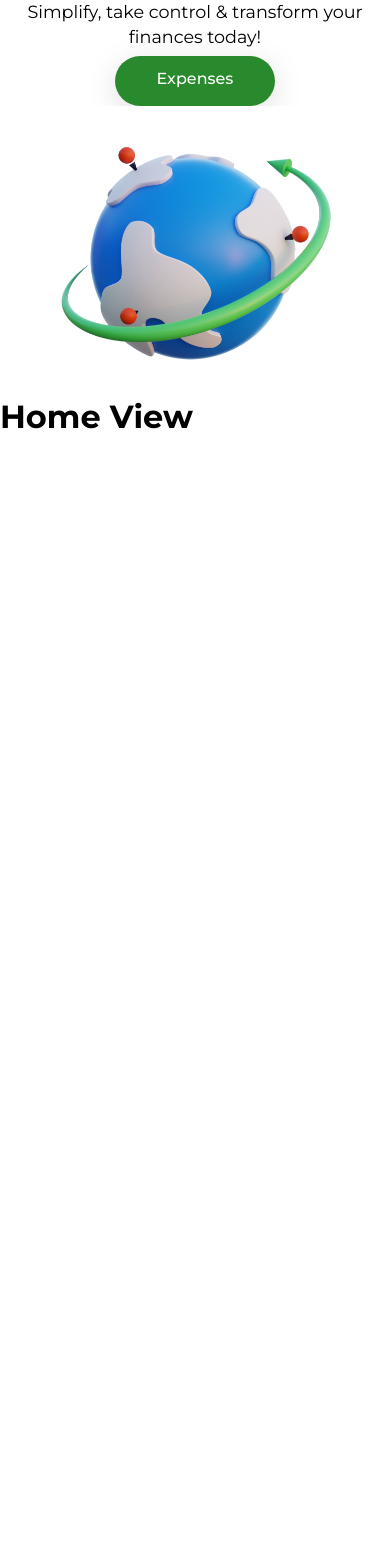
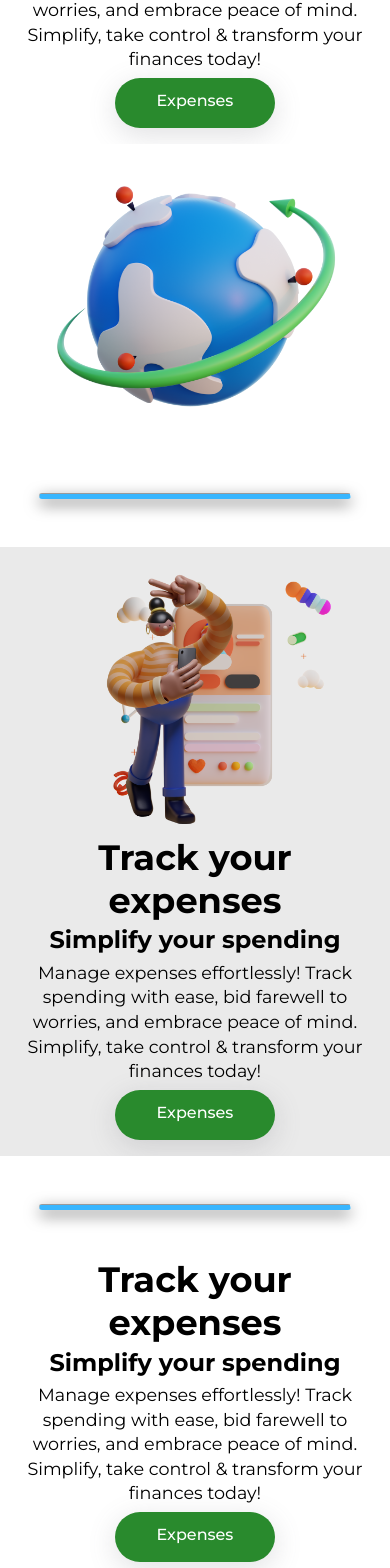
Before and after one commit to ITHS-Team8/CoinCompass, a Vue app: page / in a window 390 px wide. Shown: the part 294-1862 px from the top of the page. Before the commit the page ends 844 px from the top, so only its background shows below. Built offline with nearby package versions, Linux system fonts and the light colour scheme.

Commit message:
Added hero2 and hero3 imgs

```diff
--- a/src/components/HeroSection.vue
+++ b/src/components/HeroSection.vue
@@ -1,5 +1,5 @@
 <template>
-    <section id="hero-section">
+    <section id="hero-section1" class="hero-section">
         <div class="hero-text-container">
             <h1>Track your expenses</h1>
             <h3>Simplify your spending</h3>
@@ -15,13 +15,59 @@
             <img src="../assets/hero1.png" alt="hero img of globe" />
         </div>
     </section>
+
+    <hr />
+
+    <section id="hero-section2" class="hero-section">
+        <div class="hero-img-container">
+            <img src="../assets/hero2.png" alt="hero img of globe" />
+        </div>
+
+        <div class="hero-text-container">
+            <h1>Track your expenses</h1>
+            <h3>Simplify your spending</h3>
+            <p>
+                Manage expenses effortlessly! Track spending with ease, bid
+                farewell to worries, and embrace peace of mind. Simplify, take
+                control & transform your finances today!
+            </p>
+            <router-link to="/expenses" class="btn1">Expenses</router-link>
+        </div>
+    </section>
+
+    <hr />
+
+    <section id="hero-section" class="hero-section">
+        <div class="hero-text-container">
+            <h1>Track your expenses</h1>
+            <h3>Simplify your spending</h3>
+            <p>
+                Manage expenses effortlessly! Track spending with ease, bid
+                farewell to worries, and embrace peace of mind. Simplify, take
+                control & transform your finances today!
+            </p>
+            <router-link to="/expenses" class="btn1">Expenses</router-link>
+        </div>
+
+        <div class="hero-img-container">
+            <img src="../assets/hero3.png" alt="hero img of globe" />
+        </div>
+    </section>
+
+    <hr />
 </template>
 
 <script setup lang="ts"></script>
 
 <style scoped>
-    #hero-section {
+    #hero-section1 {
         margin-top: 10vh;
+    }
+
+    #hero-section2 {
+        background-color: #eaeaea;
+    }
+    .hero-section {
         display: flex;
         justify-content: center;
         align-items: center;
@@ -29,7 +75,7 @@
     }
 
     .hero-img-container {
-        max-height: 400px;
+        max-height: 410px;
         max-width: 400px;
     }
 
@@ -68,6 +114,7 @@
         padding: 0.8rem 2.5rem;
         margin: auto;
         margin-top: 0.4rem;
+        margin-bottom: 1rem;
         border-radius: 30px;
         background-color: #298a2d;
         color: white;
@@ -80,11 +127,22 @@
         background-color: #257c29;
     }
 
+    hr {
+        display: none;
+        width: 80%;
+        margin: 3rem auto;
+        border-bottom: 5px solid #38b6ff;
+        border-radius: 1rem;
+        box-shadow: 0 5px 15px rgba(0, 0, 0, 0.6);
+    }
+
     @media (max-width: 900px) {
-        #hero-section {
+        #hero-section1 {
+            margin-top: 14vh;
+        }
+        .hero-section {
             flex-direction: column;
             gap: 0;
-            margin-top: 6rem;
         }
 
         .hero-text-container {
@@ -93,8 +151,11 @@
         }
 
         .hero-img-container {
-            max-width: 300px;
-            max-height: 300px;
+            max-width: 310px;
+        }
+
+        hr {
+            display: block;
         }
     }
 </style>
```
Also changed, not shown: src/assets/hero2.png (added), src/assets/hero3.png (added).
